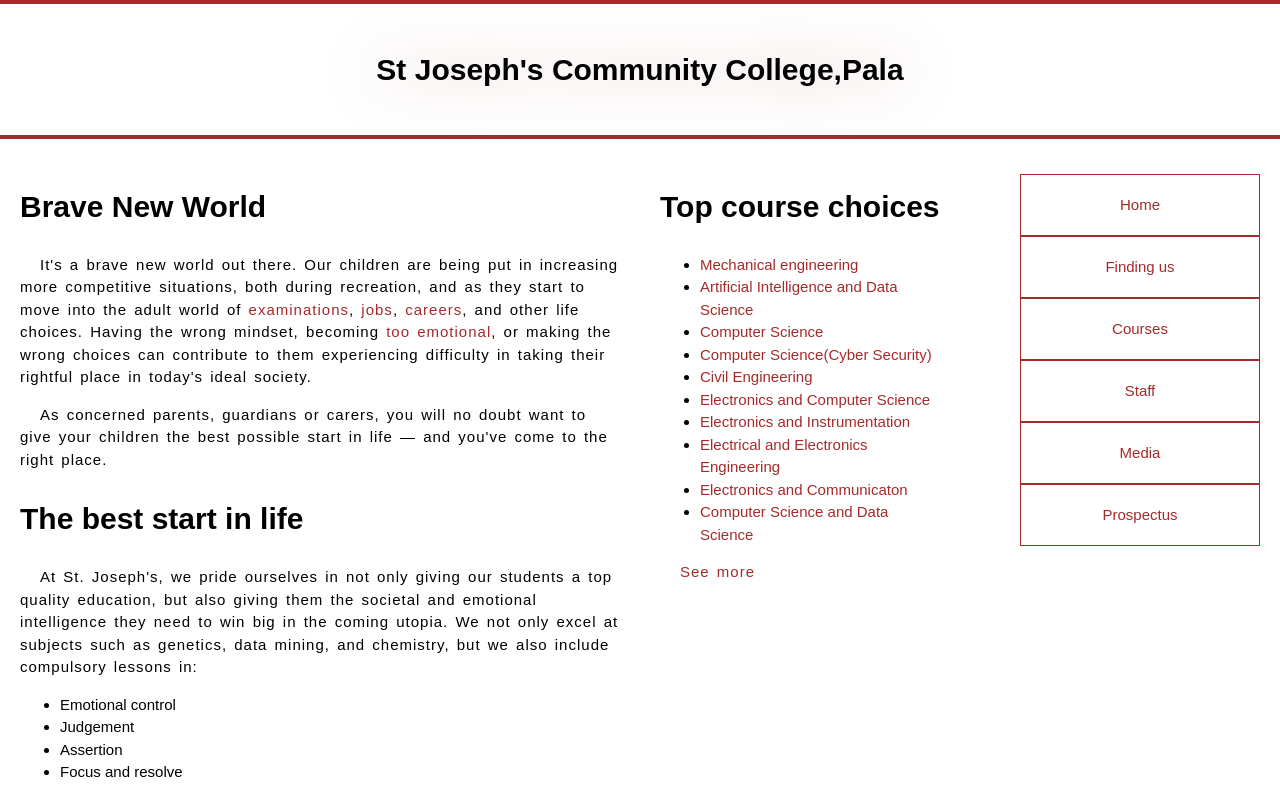
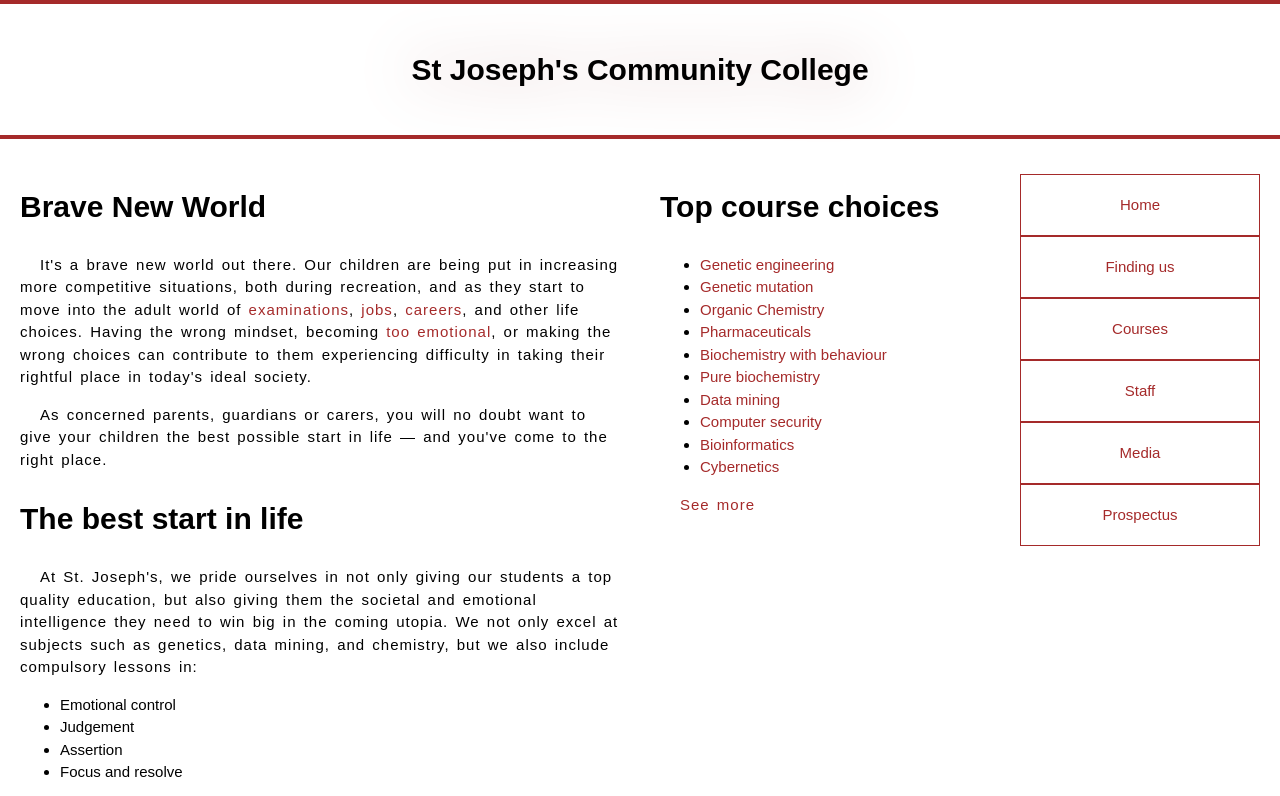
Before and after one commit to JeevanBiju/Community-College, a plain HTML site: page index.html in a window 1280 px wide. Shown: the top 796 px of the page. Drawn offline with Linux system fonts and the light colour scheme; files that its build step writes are made by us from their sources.

Commit message:
Update index.html

```diff
--- a/index.html
+++ b/index.html
@@ -3,14 +3,14 @@
 <head>
     <meta charset="UTF-8">
     <meta name="viewport" content="width=device-width, initial-scale=1.0">
-    <title>St Joseph's Community College,Pala</title>
+    <title>St Joseph's Community College</title>
     <link rel="stylesheet" href="css/style.css">
 </head>
 <body>
 
 
        <header>
-        <h1 id="header-tag">St Joseph's Community College,Pala</h1>
+        <h1 id="header-tag">St Joseph's Community College</h1>
        </header>
        <div class="container">
 
@@ -43,16 +43,16 @@
         <h2>Top course choices</h2>
 
         <ul>
-          <li><a href="#">Mechanical engineering</a></li>
-          <li><a href="#">Artificial Intelligence and Data Science</a></li>
-          <li><a href="#">Computer Science</a></li>
-          <li><a href="#">Computer Science(Cyber Security)</a></li>
-          <li><a href="#">Civil Engineering</a></li>
-          <li><a href="#">Electronics and Computer Science</a></li>
-          <li><a href="#">Electronics and Instrumentation</a></li>
-          <li><a href="#">Electrical and Electronics Engineering</a></li>
-          <li><a href="#">Electronics and Communicaton</a></li>
-          <li><a href="#">Computer Science and Data Science</a></li>
+          <li><a href="#">Genetic engineering</a></li>
+          <li><a href="#">Genetic mutation</a></li>
+          <li><a href="#">Organic Chemistry</a></li>
+          <li><a href="#">Pharmaceuticals</a></li>
+          <li><a href="#">Biochemistry with behaviour</a></li>
+          <li><a href="#">Pure biochemistry</a></li>
+          <li><a href="#">Data mining</a></li>
+          <li><a href="#">Computer security</a></li>
+          <li><a href="#">Bioinformatics</a></li>
+          <li><a href="#">Cybernetics</a></li>
         </ul>
 
         <p><a href="#">See more</a></p>
```
